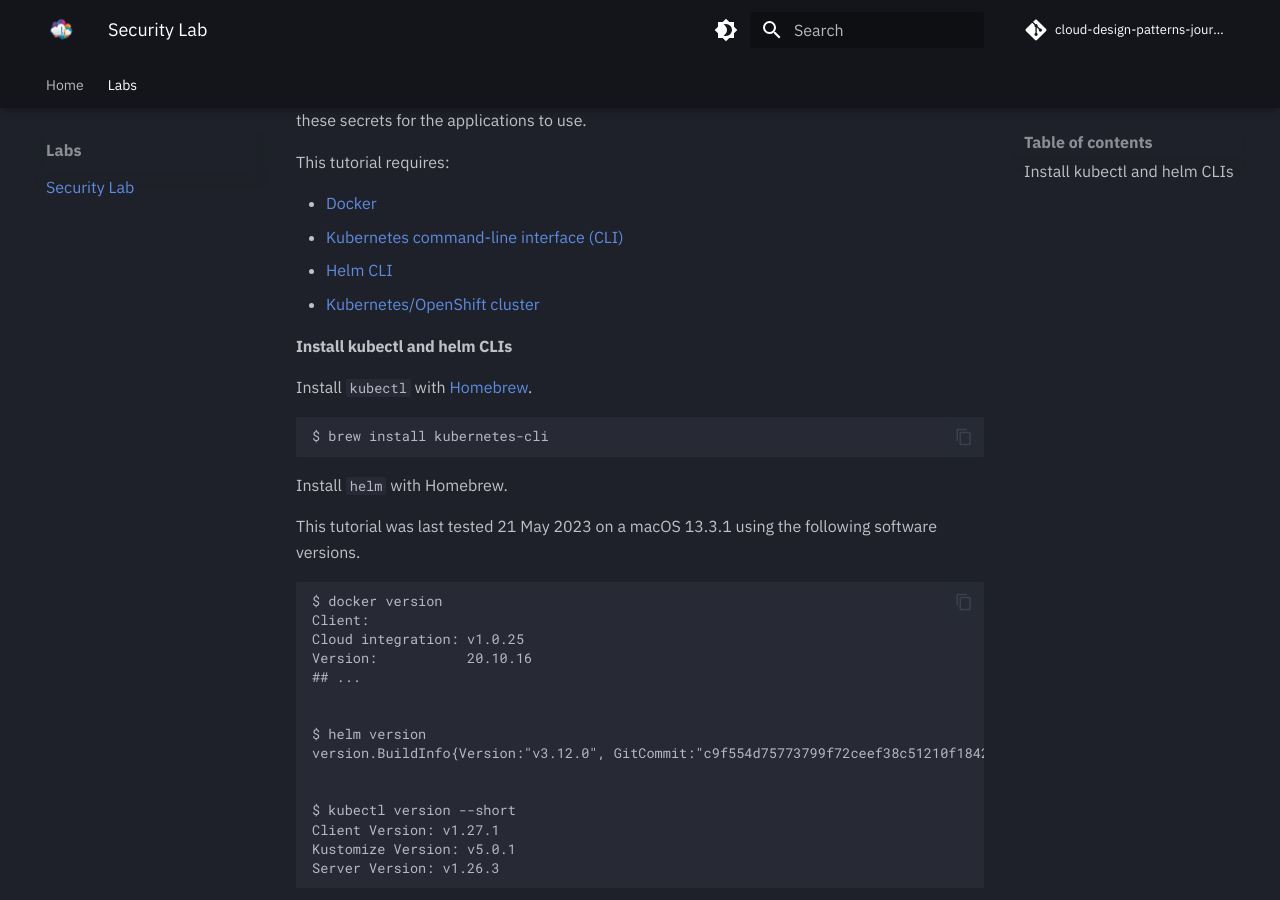
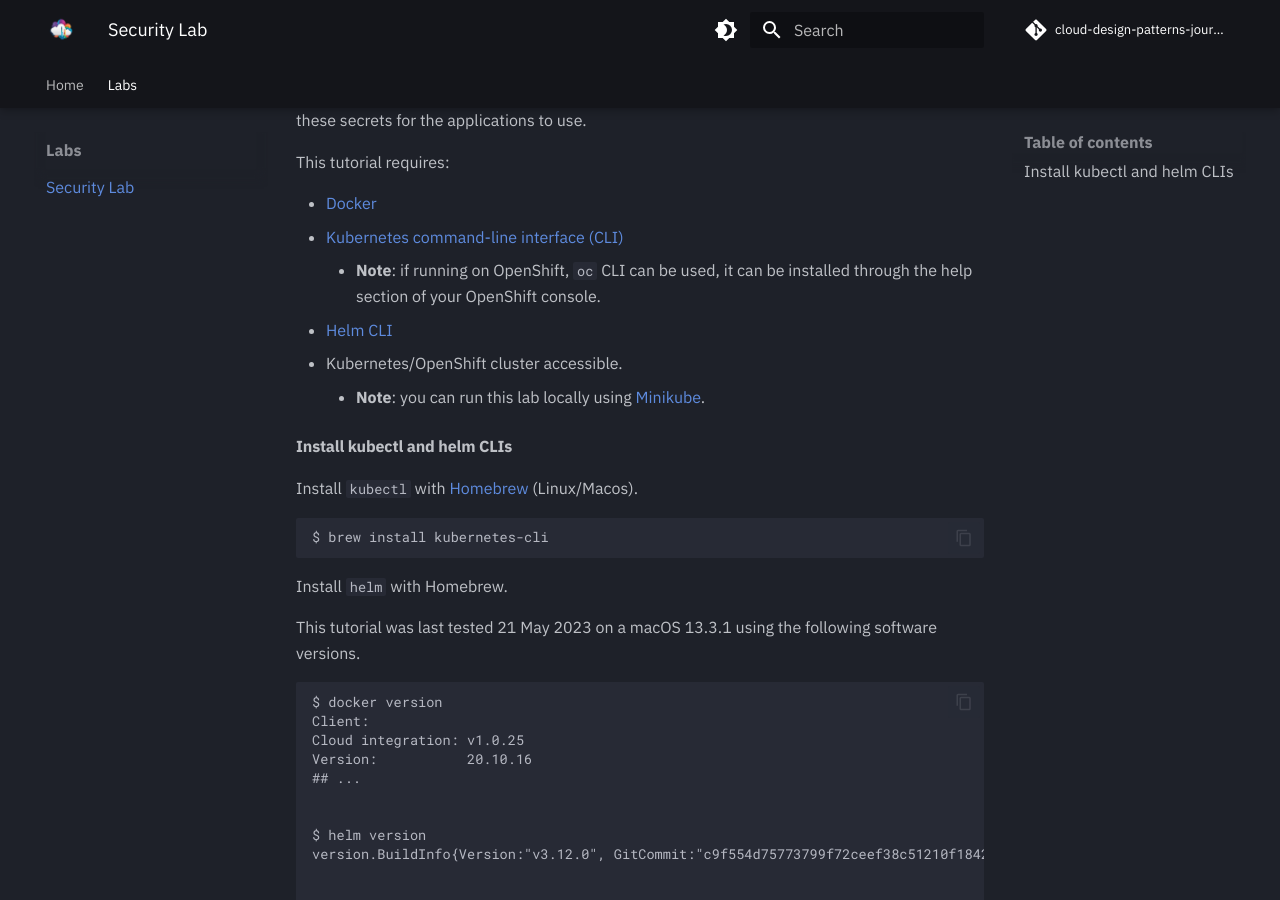
Before and after one commit to cloud-design-patterns-journey/docs, an MkDocs documentation site: the page built from docs/labs/security.md, in a window 1280 px wide and 900 px high, scrolled down 807 px. Built offline with MkDocs 1.6.1 and Material for MkDocs 9.7.7, drawn with Linux system fonts in a browser that asks for light colours; comment, search, counter and statistics services are not loaded.

Commit message:
Updates security lab
Signed-off-by: NoeSamaille <noe.samaille@ibm.com>

```diff
--- a/docs/labs/security.md
+++ b/docs/labs/security.md
@@ -25,12 +25,14 @@ This tutorial requires:
 
 *   [Docker](https://www.docker.com/products/docker-desktop/)
 *   [Kubernetes command-line interface (CLI)](https://kubernetes.io/docs/tasks/tools/install-kubectl/)
+    *   **Note**: if running on OpenShift, `oc` CLI can be used, it can be installed through the help section of your OpenShift console.
 *   [Helm CLI](https://helm.sh/docs/intro/install/)
-*   [Kubernetes/OpenShift cluster](https://minikube.sigs.k8s.io/docs/start/)
+*   Kubernetes/OpenShift cluster accessible.
+    *   **Note**: you can run this lab locally using [Minikube](https://minikube.sigs.k8s.io/docs/start).
 
 #### [](https://developer.hashicorp.com/vault/tutorials/kubernetes/kubernetes-sidecar#install-kubectl-and-helm-clis)Install kubectl and helm CLIs
 
-Install `kubectl` with [Homebrew](https://brew.sh/).
+Install `kubectl` with [Homebrew](https://brew.sh/) (Linux/Macos).
 
     $ brew install kubernetes-cli
 
```
